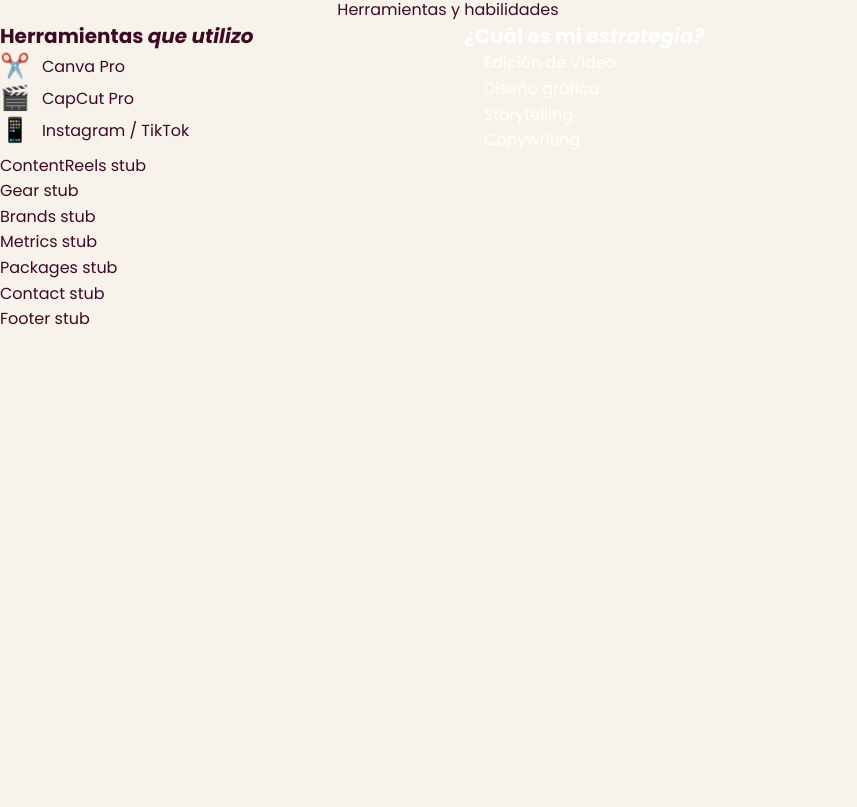
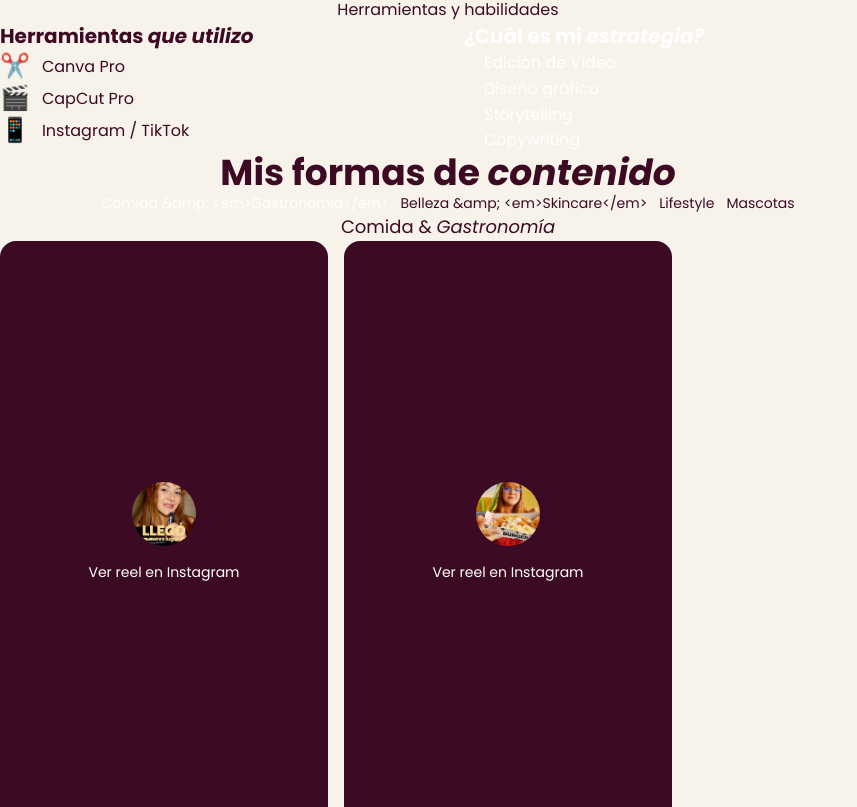
Before and after one commit to HyeG18/Portafolio-Mariel-Jaramillo, a React (Vite) app: page / in a window 1280 px wide. Shown: the part 1272-2079 px from the top of the page, without its empty margins (0-857 px from the left). Before the commit the page ends 1604 px from the top, so only its background shows below. Built offline with nearby package versions, Linux system fonts and the light colour scheme.

Commit message:
feat: add ContentReels section with niche tabs and click-to-load Instagram embeds

```diff
--- a/src/components/sections/ContentReels.tsx
+++ b/src/components/sections/ContentReels.tsx
@@ -1,3 +1,113 @@
+import { useState, useRef } from 'react';
+import { useI18n } from '../../hooks/useI18n';
+import { useRevealOnScroll } from '../../hooks/useRevealOnScroll';
+
+const REELS = {
+  food: [
+    { url: 'https://www.instagram.com/reel/DXad8f1R9Oo/', thumb: 'video-food-1.webp', alt: 'Reel comida 1' },
+    { url: 'https://www.instagram.com/reel/DW1qZ3-xHcF/', thumb: 'video-food-2.webp', alt: 'Reel comida 2' },
+  ],
+  beauty: [
+    { url: 'https://www.instagram.com/reel/DW48lRYsPfZ/', thumb: 'video-beauty-1.webp', alt: 'Reel belleza 1' },
+    { url: 'https://www.instagram.com/reel/DWcrYoPkbk_/', thumb: 'video-beauty-2.webp', alt: 'Reel belleza 2' },
+  ],
+  lifestyle: [
+    { url: 'https://www.instagram.com/reel/DWRdzafkTjU/', thumb: 'video-lifestyle-1.webp', alt: 'Reel lifestyle 1' },
+    { url: 'https://www.instagram.com/reel/DV_wYhlESgA/', thumb: 'video-lifestyle-2.webp', alt: 'Reel lifestyle 2' },
+  ],
+  pets: [
+    { url: 'https://www.instagram.com/reel/DWKImhwETFN/', thumb: 'video-pets-1.webp', alt: 'Reel mascotas' },
+  ],
+} as const;
+
+type Niche = keyof typeof REELS;
+
 export default function ContentReels() {
-  return <div>ContentReels stub</div>;
+  const { t } = useI18n();
+  const ref = useRef<HTMLElement>(null);
+  useRevealOnScroll(ref);
+
+  const [activeNiche, setActiveNiche] = useState<Niche>('food');
+  const [loadedReels, setLoadedReels] = useState<Set<string>>(new Set());
+
+  const handleReelClick = (url: string) => {
+    setLoadedReels((prev) => new Set([...prev, url]));
+  };
+
+  return (
+    <section
+      id="contenido"
+      ref={ref}
+      className="reveal py-20 px-4"
+      style={{ backgroundColor: 'var(--color-cream)' }}
+    >
+      <div className="max-w-4xl mx-auto">
+        <h2
+          className="text-3xl md:text-4xl font-bold text-center mb-2"
+          style={{ fontFamily: 'var(--font-family-serif)', color: 'var(--color-ink)' }}
+          dangerouslySetInnerHTML={{ __html: t('videos.title' as any) }}
+        />
+
+        <div className="flex flex-wrap gap-3 justify-center mb-8 mt-6">
+          {(['food', 'beauty', 'lifestyle', 'pets'] as Niche[]).map((niche) => (
+            <span
+              key={niche}
+              className="text-sm px-4 py-1 rounded-full cursor-pointer transition-colors"
+              style={{
+                backgroundColor: activeNiche === niche ? 'var(--color-magenta)' : 'var(--color-pink-soft)',
+                color: activeNiche === niche ? 'white' : 'var(--color-magenta)',
+              }}
+              onClick={() => setActiveNiche(niche)}
+            >
+              {t(`videos.niche.${niche}` as any)}
+            </span>
+          ))}
+        </div>
+
+        <p
+          className="text-center text-lg font-medium mb-6"
+          style={{ color: 'var(--color-magenta)' }}
+          dangerouslySetInnerHTML={{ __html: t(`videos.niche.${activeNiche}` as any) }}
+        />
+
+        <div className="grid grid-cols-2 gap-4 max-w-2xl mx-auto">
+          {REELS[activeNiche].map(({ url, thumb, alt }) => (
+            <div
+              key={url}
+              className="relative aspect-[9/16] rounded-2xl overflow-hidden cursor-pointer"
+              style={{ backgroundColor: 'var(--color-ink)' }}
+              onClick={() => handleReelClick(url)}
+              role="button"
+              tabIndex={0}
+              aria-label={t('videos.watch' as any)}
+              onKeyDown={(e) => e.key === 'Enter' && handleReelClick(url)}
+            >
+              {loadedReels.has(url) ? (
+                <iframe
+                  src={`${url}embed/captioned/`}
+                  className="absolute inset-0 w-full h-full"
+                  allow="encrypted-media; clipboard-write"
+                  allowFullScreen
+                  loading="lazy"
+                  title={alt}
+                />
+              ) : (
+                <div className="absolute inset-0 flex flex-col items-center justify-center gap-4">
+                  <img
+                    src={`/assets/images/${thumb}`}
+                    alt={alt}
+                    className="w-16 h-16 rounded-full object-cover"
+                    loading="lazy"
+                  />
+                  <span className="text-white text-sm font-medium text-center px-4">
+                    {t('videos.watch' as any)}
+                  </span>
+                </div>
+              )}
+            </div>
+          ))}
+        </div>
+      </div>
+    </section>
+  );
 }
```
